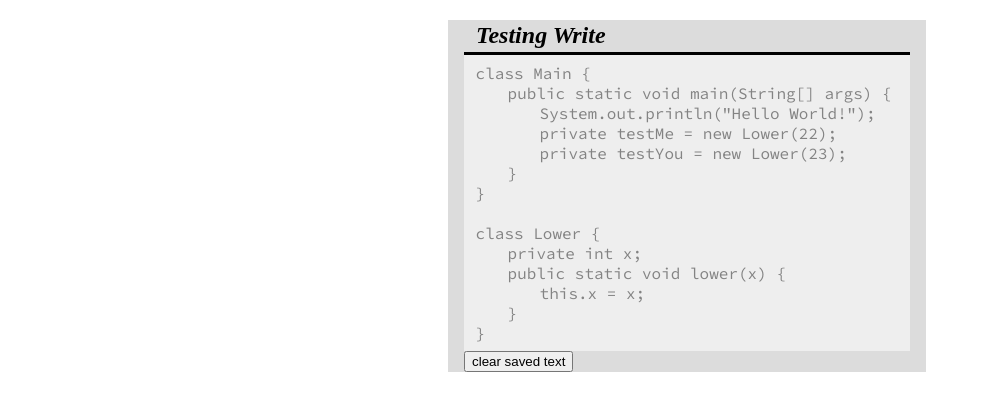
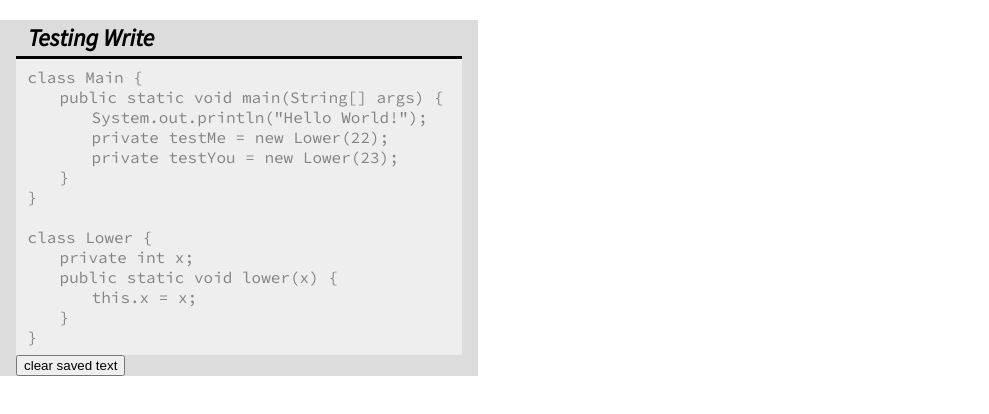
Before and after one commit to devinlizardi/copy-my-code, a React (Create React App) app: page / in a window 1280 px wide. Shown: the top 414 px of the page, without its empty margins (0-989 px from the left). Built offline with nearby package versions, Linux system fonts and the light colour scheme.

Commit message:
basic tuneups and readme

```diff
--- a/src/App.css
+++ b/src/App.css
@@ -2,14 +2,12 @@
   background: gainsboro;
   width: fit-content;
   padding: 0 1em 0 1em;
-  position: relative;
-  left: 50%;
-  margin-left: -12em;
 }
 
 .title {
   text-align: left;
   font-style: italic;
+  font-family: 'Source Sans Pro', sans-serif;
   padding: 0.1em 0 0.1em 0.5em;
   border-bottom: 3px solid black;
   margin-bottom: 0;
--- a/src/index.css
+++ b/src/index.css
@@ -1,4 +1,5 @@
 @import url('https://fonts.googleapis.com/css2?family=Source+Code+Pro&display=swap');
+@import url('https://fonts.googleapis.com/css2?family=Source+Sans+Pro:ital@1&display=swap');
 
 :root {
   --text-font: 'Source Code Pro', monospace;
```
Also changed, not shown: 1 other file (tests, documents, lock files or other folders).
